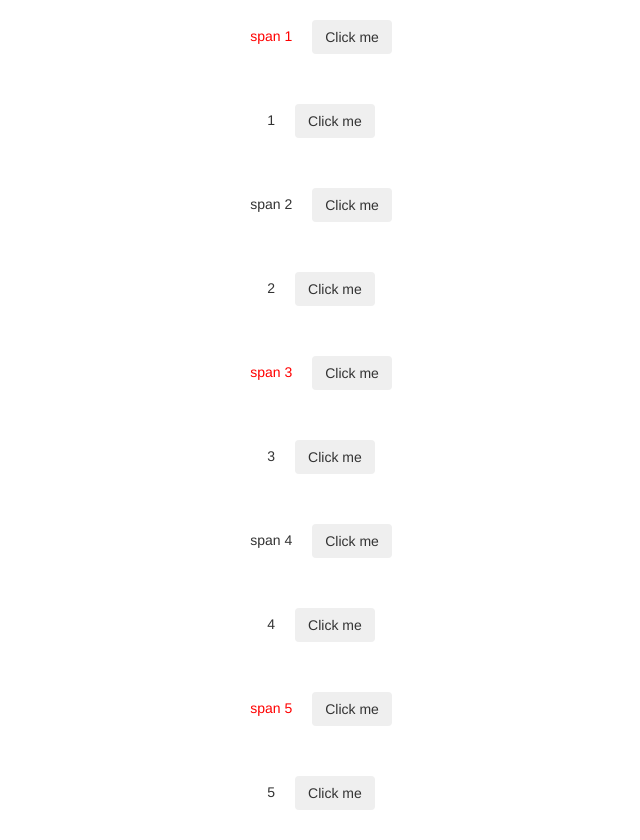
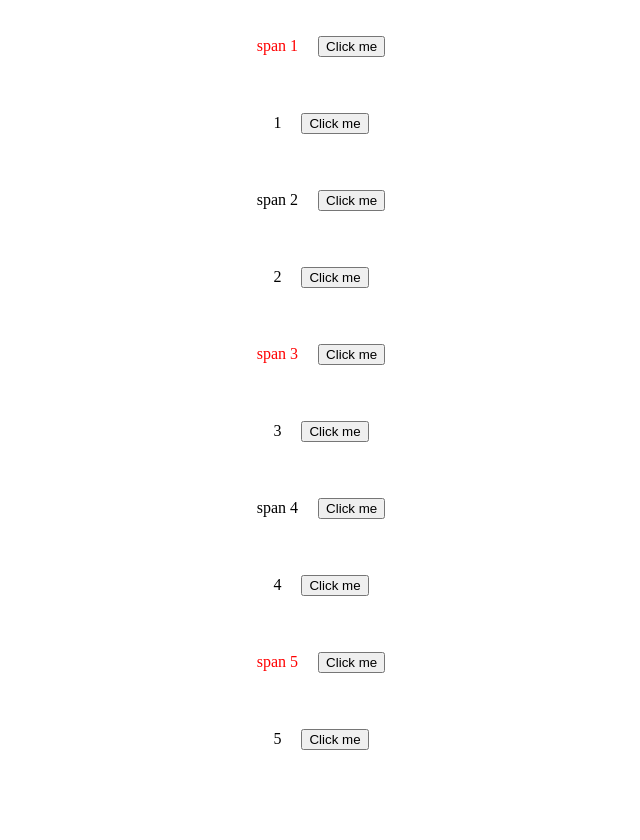
Before and after one commit to more2see/zadanie10_1, a website: page index.html in a window 1280 px wide. Shown: the whole page, without its empty margins (309-949 px from the left). After the commit the page ends 800 px from the top, so only its background shows below. Drawn offline with nearby package versions, Linux system fonts and the light colour scheme.

Commit message:
Delete boostrap link from HTML

```diff
--- a/index.html
+++ b/index.html
@@ -3,7 +3,6 @@
 <head>
 	<meta charset="utf-8">
 	<title>Page title</title>
-	<link href="https://maxcdn.bootstrapcdn.com/bootstrap/3.3.6/css/bootstrap.min.css" rel="stylesheet">
 	<script src="https://ajax.googleapis.com/ajax/libs/jquery/3.2.1/jquery.min.js">
 	</script>
 	<script>
```
